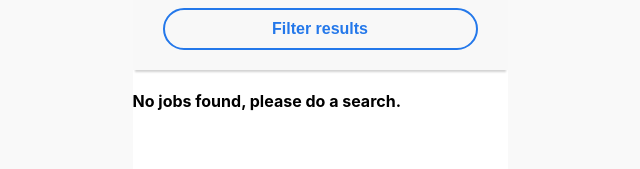
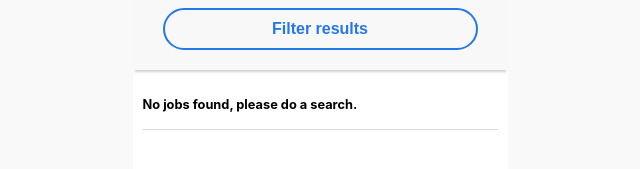
Before and after one commit to andrewleong/job-list-app, a React (Create React App) app: page / in a window 1280 px wide. Shown: the part 219-388 px from the top of the page, without its empty margins (320-960 px from the left). Built offline with nearby package versions, Linux system fonts and the light colour scheme.

Commit message:
Style job list

```diff
--- a/src/components/JobItem/JobItem.css
+++ b/src/components/JobItem/JobItem.css
@@ -41,3 +41,7 @@
 .bottom-row span {
     color: #c6c4c4;
 }
+
+.bottom-row > div {
+    max-width: 200px;
+}
--- a/src/components/JobList/JobList.css
+++ b/src/components/JobList/JobList.css
@@ -0,0 +1,11 @@
+.job-list {
+    padding: 10px;
+}
+
+.job-list h4 {
+    font-size: 0.8em;
+}
+
+.job-list .total-jobs {
+    border-bottom: 1px solid #d8d8d8;
+}
--- a/src/components/JobList/JobList.jsx
+++ b/src/components/JobList/JobList.jsx
@@ -1,5 +1,6 @@
 import React from 'react';
 
+import './JobList.css';
 import JobItem from '../JobItem';
 
 const JobList = ({ jobs, totalJobs }) => {
@@ -7,8 +8,10 @@ const JobList = ({ jobs, totalJobs }) => {
         return <JobItem key={index} job={job} />
     });
     return (
-        <div>
-            <h4>{totalJobs ? `${totalJobs} jobs found`: `No jobs found, please do a search.`}</h4>
+        <div className="job-list">
+            <div className="total-jobs">
+                <h4>{totalJobs ? `${totalJobs} jobs found`: `No jobs found, please do a search.`}</h4>
+            </div>
             {getJobItem(jobs)}
         </div>
     );
```
